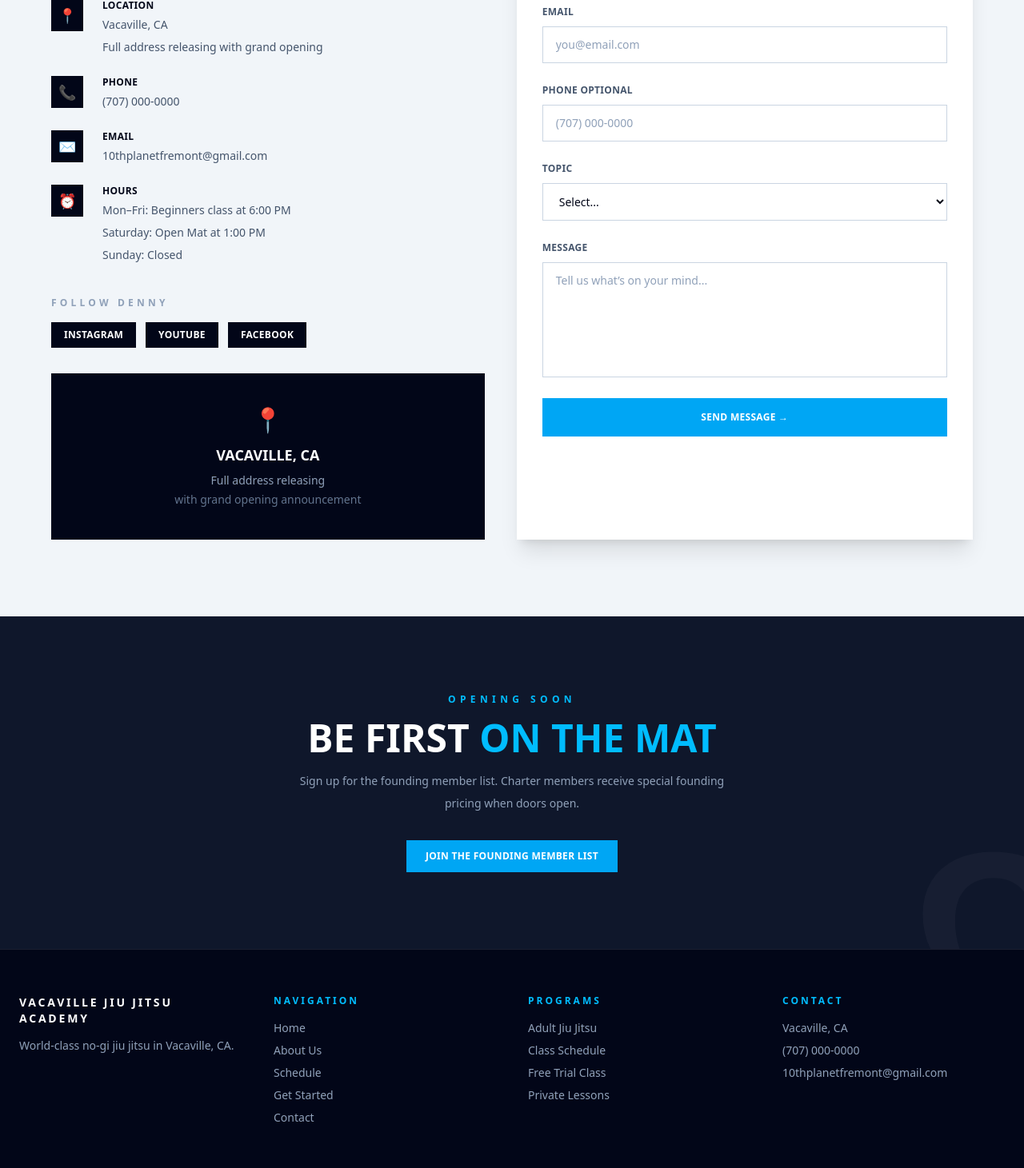
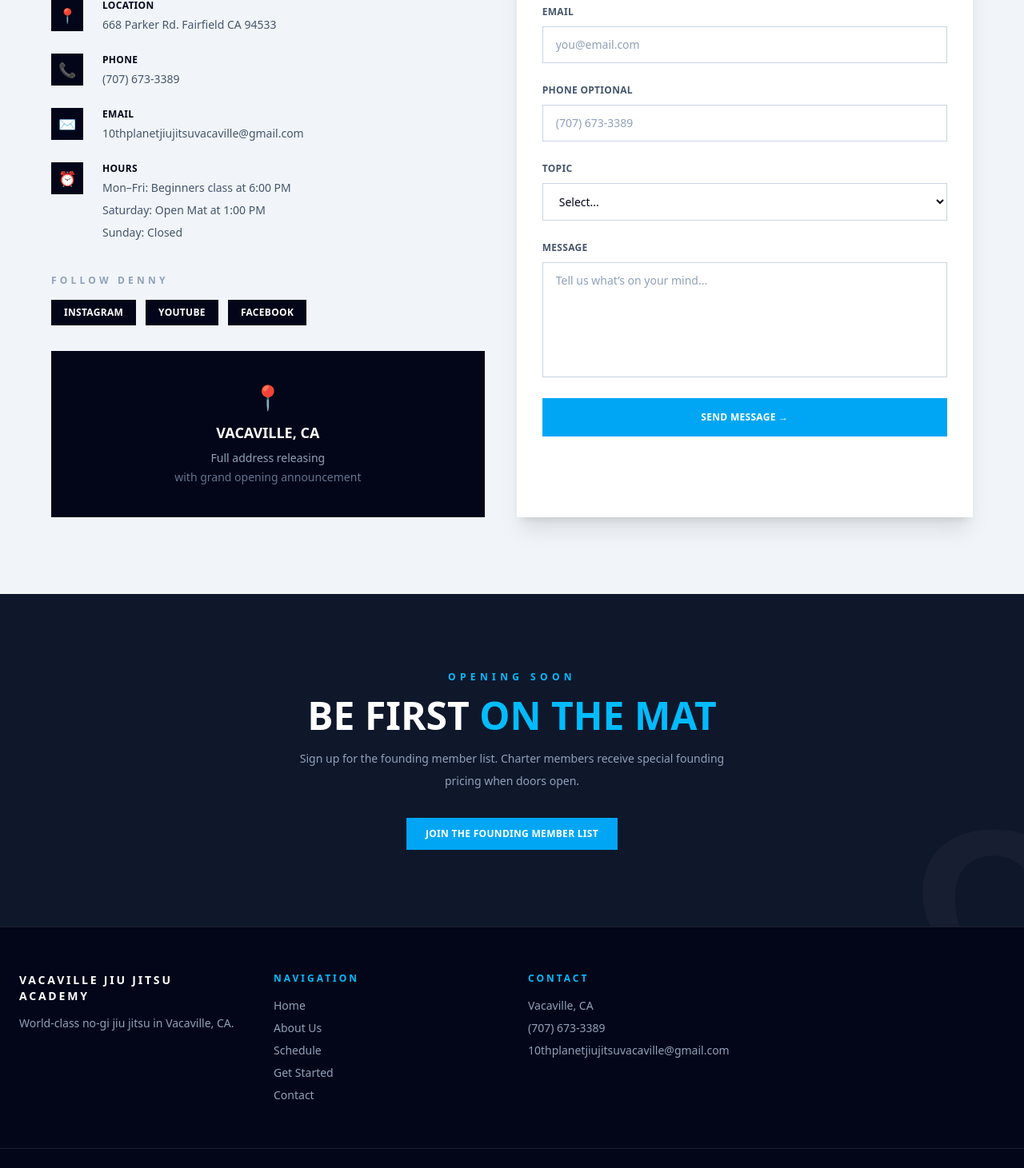
Before and after one commit to damonnguyen7/vacavillejja, a Next.js app: page /contact in a window 1280 px wide. Shown: the part 790-2251 px from the top of the page at 80% size. Built offline with nearby package versions, Linux system fonts and the light colour scheme.

Commit message:
Update website

```diff
--- a/app/contact/page.tsx
+++ b/app/contact/page.tsx
@@ -6,7 +6,7 @@ const contactItems = [
   {
     icon: "📍",
     title: "Location",
-    lines: ["Vacaville, CA", "Full address releasing with grand opening"],
+    lines: ["668 Parker Rd. Fairfield CA 94533"],
   },
   {
     icon: "📞",
@@ -242,7 +242,7 @@ export default function ContactPage() {
                   id="phone"
                   name="phone"
                   className="mt-2 w-full border border-slate-300 px-4 py-3 text-sm outline-none transition placeholder:text-slate-400 focus:border-sky-500"
-                  placeholder="(707) 000-0000"
+                  placeholder="(707) 673-3389"
                 />
               </div>
 
--- a/app/page.tsx
+++ b/app/page.tsx
@@ -138,7 +138,7 @@ export default function HomePage() {
               <br />
               <span className="text-sky-400">Jiu Jitsu</span>
               <br />
-              In Vacaville
+              Vacaville / Fairfield
             </h1>
 
             <p className="mt-6 max-w-lg text-sm leading-7 text-slate-300">
--- a/components/site/Footer.tsx
+++ b/components/site/Footer.tsx
@@ -32,7 +32,7 @@ export default function Footer() {
           </div>
         </div>
 
-        <div>
+        {/* <div>
           <h4 className="text-xs font-black uppercase tracking-[0.25em] text-sky-400">
             Programs
           </h4>
@@ -43,7 +43,7 @@ export default function Footer() {
             <p>Free Trial Class</p>
             <p>Private Lessons</p>
           </div>
-        </div>
+        </div> */}
 
         <div>
           <h4 className="text-xs font-black uppercase tracking-[0.25em] text-sky-400">
@@ -59,7 +59,7 @@ export default function Footer() {
       </div>
 
       <div className="border-t border-white/10 px-6 py-6 text-center text-xs text-slate-600">
-        © 2026 {siteConfig.name}. All rights reserved.
+        © Greco Americano Pankration Jiu Jitsu LLC
       </div>
     </footer>
   );
--- a/lib/site.ts
+++ b/lib/site.ts
@@ -4,8 +4,8 @@ export const siteConfig = {
   tagline: "World-class no-gi jiu jitsu in Vacaville, CA.",
   description:
     "Train under Denny Prokopos — one of the original 10th Planet black belts under Eddie Bravo.",
-  phone: "(707) 000-0000",
-  email: "10thplanetfremont@gmail.com",
+  phone: "(707) 673-3389",
+  email: "10thplanetjiujitsuvacaville@gmail.com",
   location: "Vacaville, CA",
   calendlyUrl: "https://calendly.com/10thplanetjiujitsuvacaville/free-trial",
 };
```
